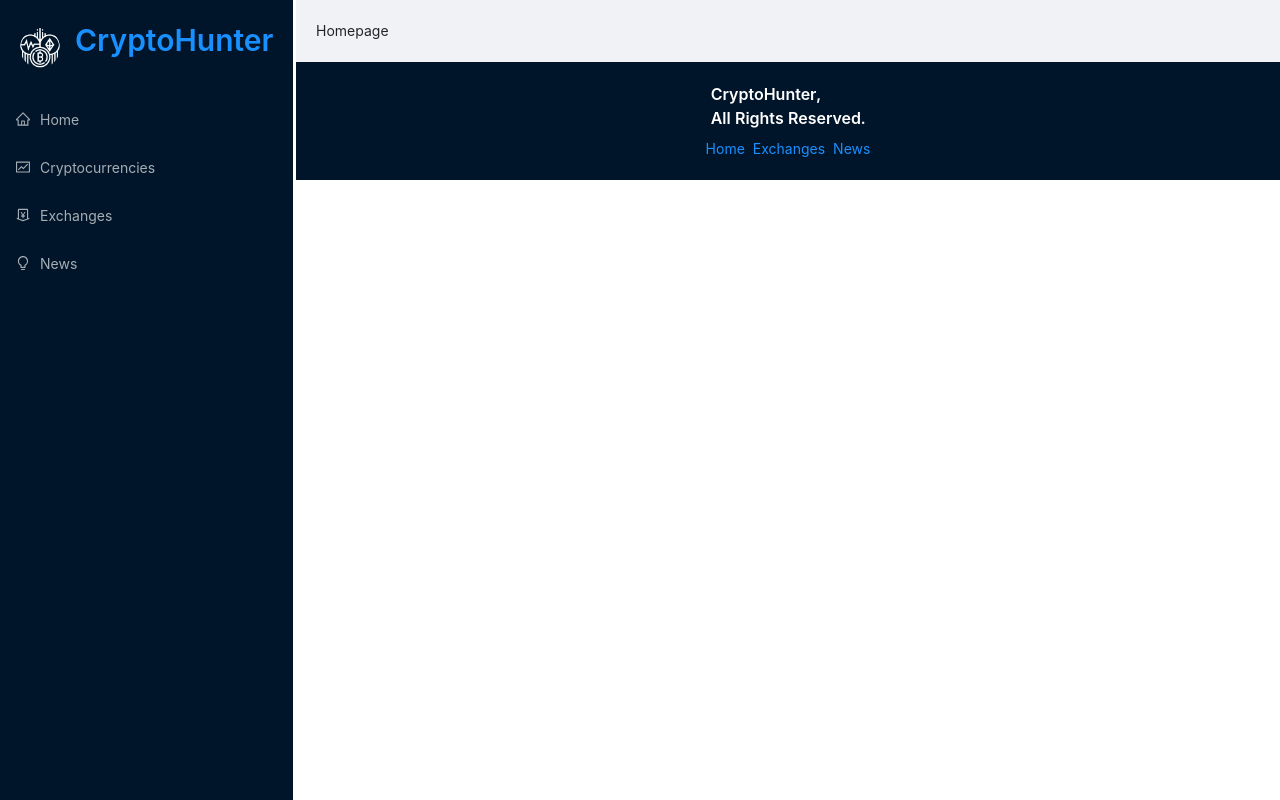
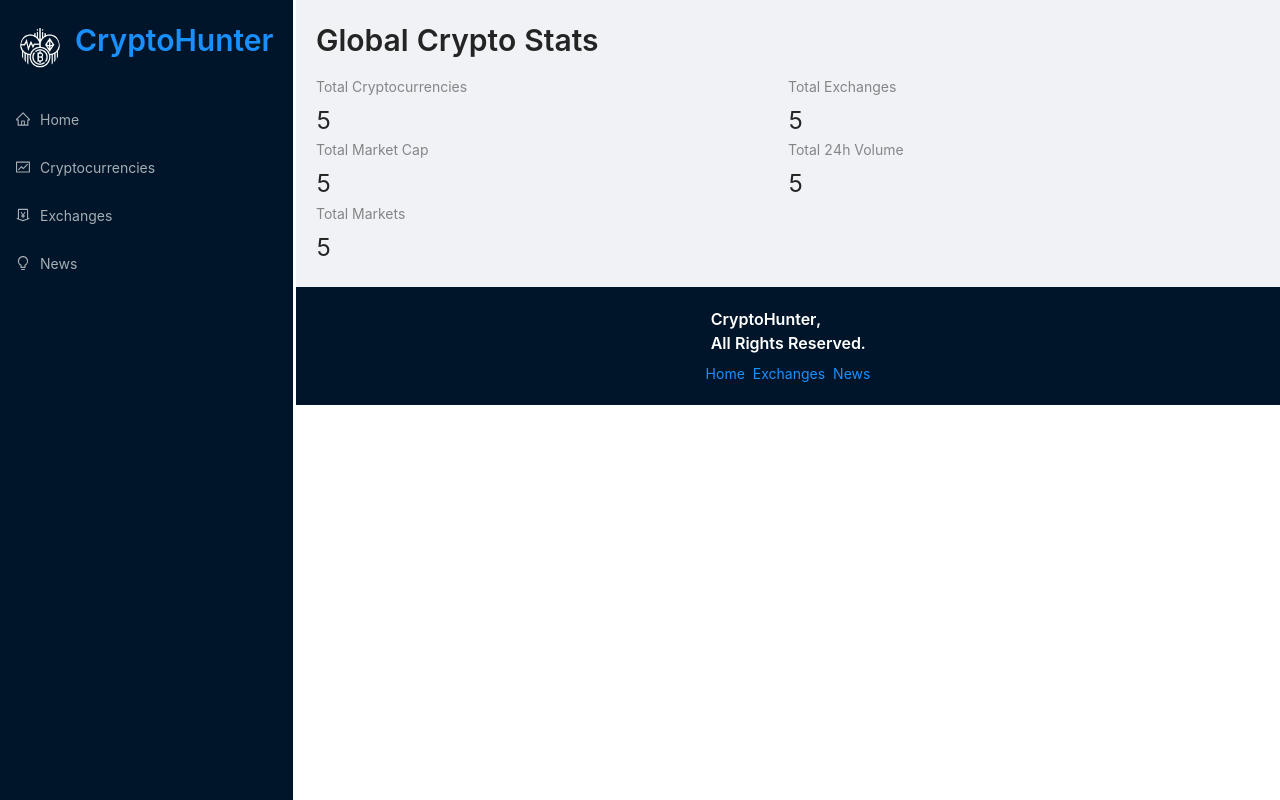
Before and after one commit to maxotuteye/cryptohunterjs, a React (Create React App) app: page / in a window 1280 px wide. Built offline with nearby package versions, Linux system fonts and the light colour scheme.

Commit message:
Added files for API calls to Coinranking

```diff
--- /dev/null
+++ b/src/app/store.js
@@ -0,0 +1 @@
+import {configureStore} from "@reduxjs/toolkit";
--- a/src/components/Homepage.jsx
+++ b/src/components/Homepage.jsx
@@ -1,11 +1,25 @@
-import React from 'react'
+import React from "react";
+import millify from 'millify';
+import {Typography, Row, Col, Statistic} from "antd";
+
+const {Title} = Typography;
 
 const Homepage = () => {
     return (
-        <div>
-            Homepage
-        </div>
+        <>
+            <Title level={2} className="heading">
+                Global Crypto Stats
+            </Title>
+
+            <Row>
+                <Col span={12}><Statistic title="Total Cryptocurrencies" value="5"/></Col>
+                <Col span={12}><Statistic title="Total Exchanges" value="5"/></Col>
+                <Col span={12}><Statistic title="Total Market Cap" value="5"/></Col>
+                <Col span={12}><Statistic title="Total 24h Volume" value="5"/></Col>
+                <Col span={12}><Statistic title="Total Markets" value="5"/></Col>
+            </Row>
+        </>
     )
-}
+};
 
-export default Homepage
+export default Homepage;
```
Also changed, not shown: src/App.js (+10 -10 lines), src/services/cryptoApi.js (added, +9 -0 lines).
